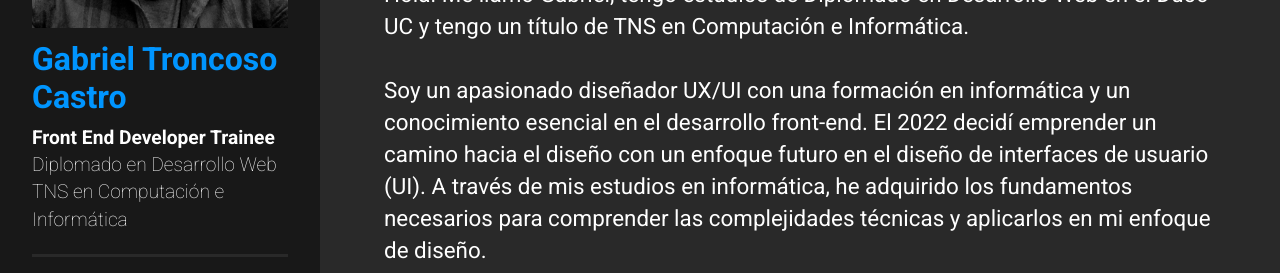
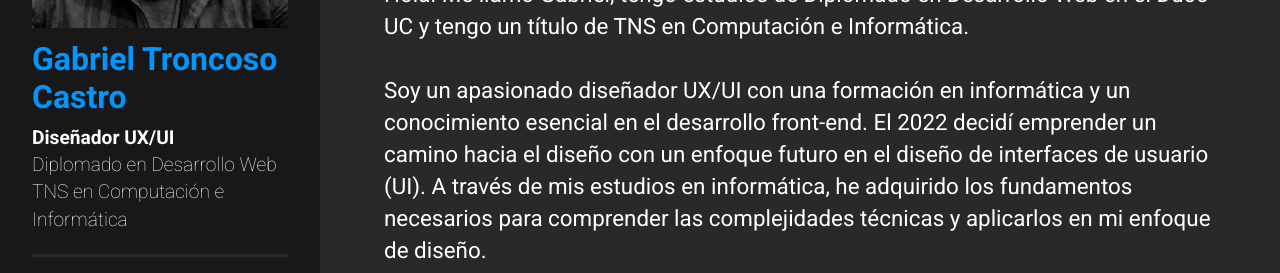
Before and after one commit to gabotroncosodev/gabotroncosodev.github.io, a website: page index.html in a window 1280 px wide. Shown: the part 1060-1333 px from the top of the page. Drawn offline with Linux system fonts and the light colour scheme.

Commit message:
Update index.html
Ahora si, me faltó unos detalles y estoy editando desde el navegador

```diff
--- a/index.html
+++ b/index.html
@@ -65,7 +65,7 @@
                 </div>
                 <h3>Gabriel Troncoso Castro</h3>
 
-                <p class="txt-study">Front End Developer Trainee<br>
+                <p class="txt-study">Diseñador UX/UI<br>
                     Diplomado en Desarrollo Web<br>
                     TNS en Computación e Informática</p>
                 <nav class="navbar-aside">
```
